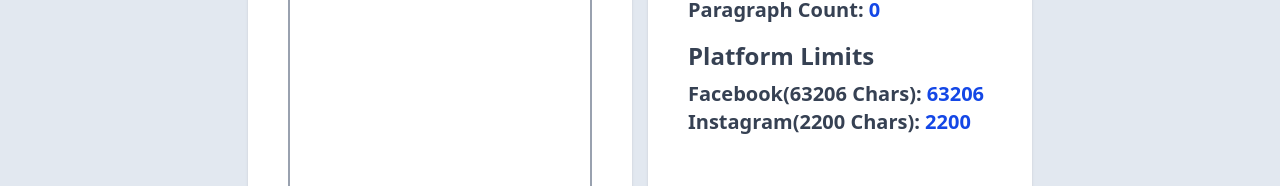
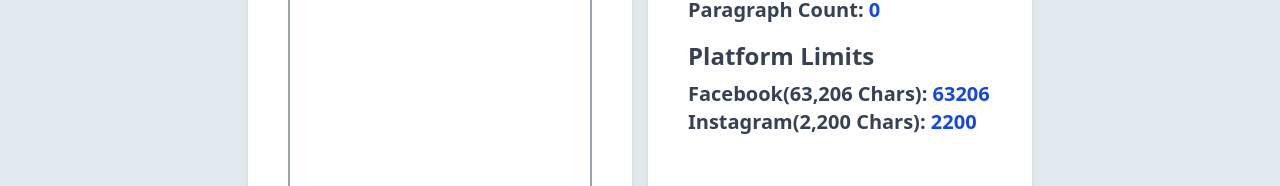
Before and after one commit to jacobferreras/word-analytics-app, a Next.js app: page / in a window 1280 px wide. Shown: the part 360-546 px from the top of the page. Built offline with nearby package versions, Linux system fonts and the light colour scheme.

Commit message:
Update PlatformCount component to display character limits for Facebook and Instagram; modify useCount hook to calculate remaining characters based on text length

```diff
--- a/components/AnalyticsContainer.tsx
+++ b/components/AnalyticsContainer.tsx
@@ -37,8 +37,8 @@
           Platform Limits
         </h2>
         <div>
-          <PlatformCount label="Facebook" count={facebook} />
-          <PlatformCount label="Instagram" count={instagram} />
+          <PlatformCount label="Facebook" count={facebook} limit="63,206" />
+          <PlatformCount label="Instagram" count={instagram} limit="2,200" />
         </div>
       </div>
     </div>
--- a/components/PlatfromCount.tsx
+++ b/components/PlatfromCount.tsx
@@ -3,12 +3,17 @@
 interface PlatformCountProps {
   label: string;
   count: number;
+  limit: string;
 }
 
-export default function PlatformCount({ label, count }: PlatformCountProps) {
+export default function PlatformCount({
+  label,
+  count,
+  limit,
+}: PlatformCountProps) {
   return (
     <p className="text-gray-700 text-xl font-semibold">
-      {label}({count} Chars): <span className="text-blue-700">{count}</span>
+      {label}({limit} Chars): <span className="text-blue-700">{count}</span>
     </p>
   );
 }
--- a/hooks/useCount.tsx
+++ b/hooks/useCount.tsx
@@ -28,10 +28,10 @@
     const paragraphs = newText.split(/\n+/).filter((p) => p.trim().length > 0);
     setParagraph(paragraphs.length);
 
-    const facebookCount = facebookChar - character;
+    const facebookCount = facebookChar - newText.length;
     setFacebookChar(facebookCount < 0 ? 0 : facebookCount);
 
-    const instagramCount = instagramChar - character;
+    const instagramCount = instagramChar - newText.length;
     setInstagramChar(instagramCount < 0 ? 0 : instagramCount);
   };
 
```
